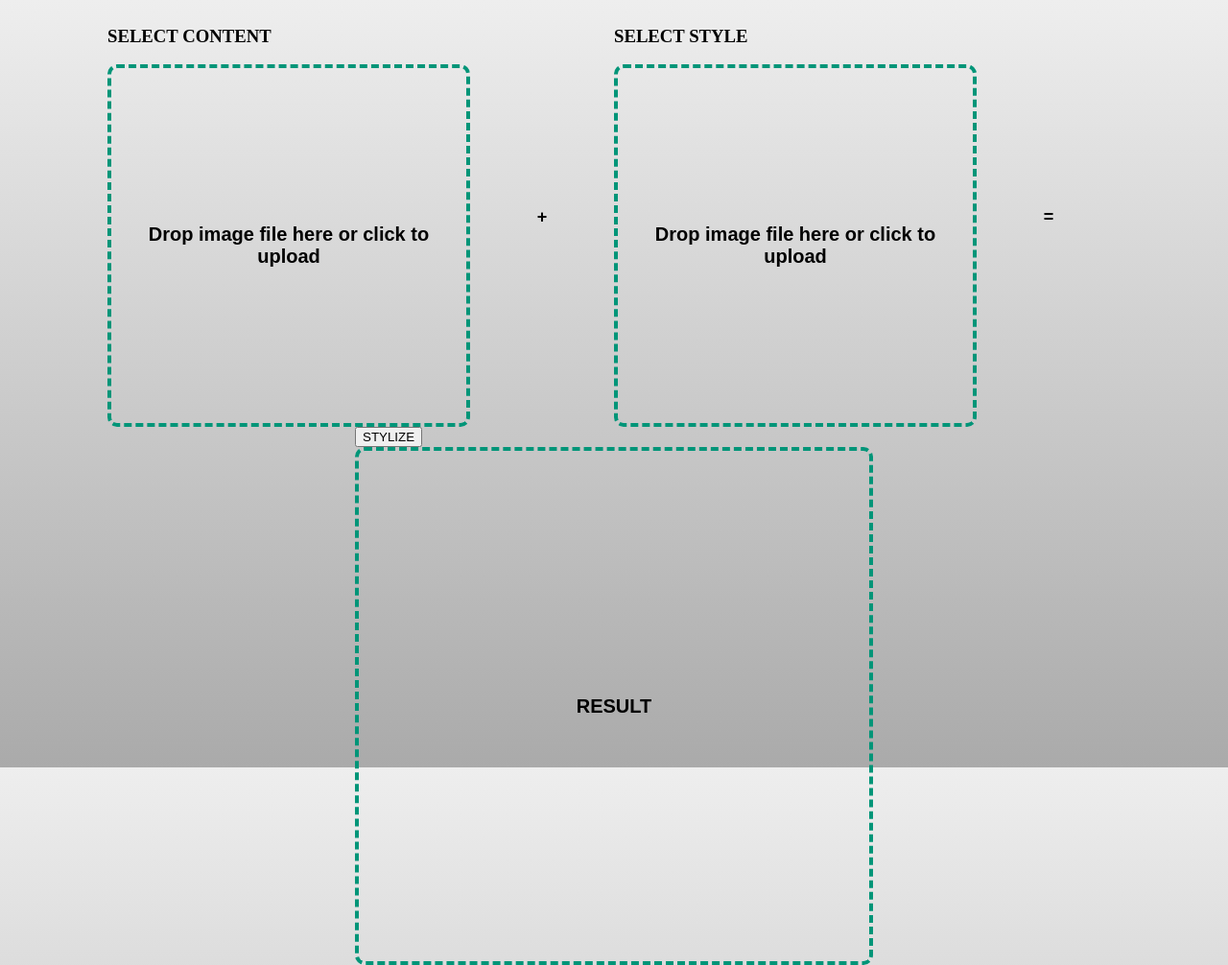
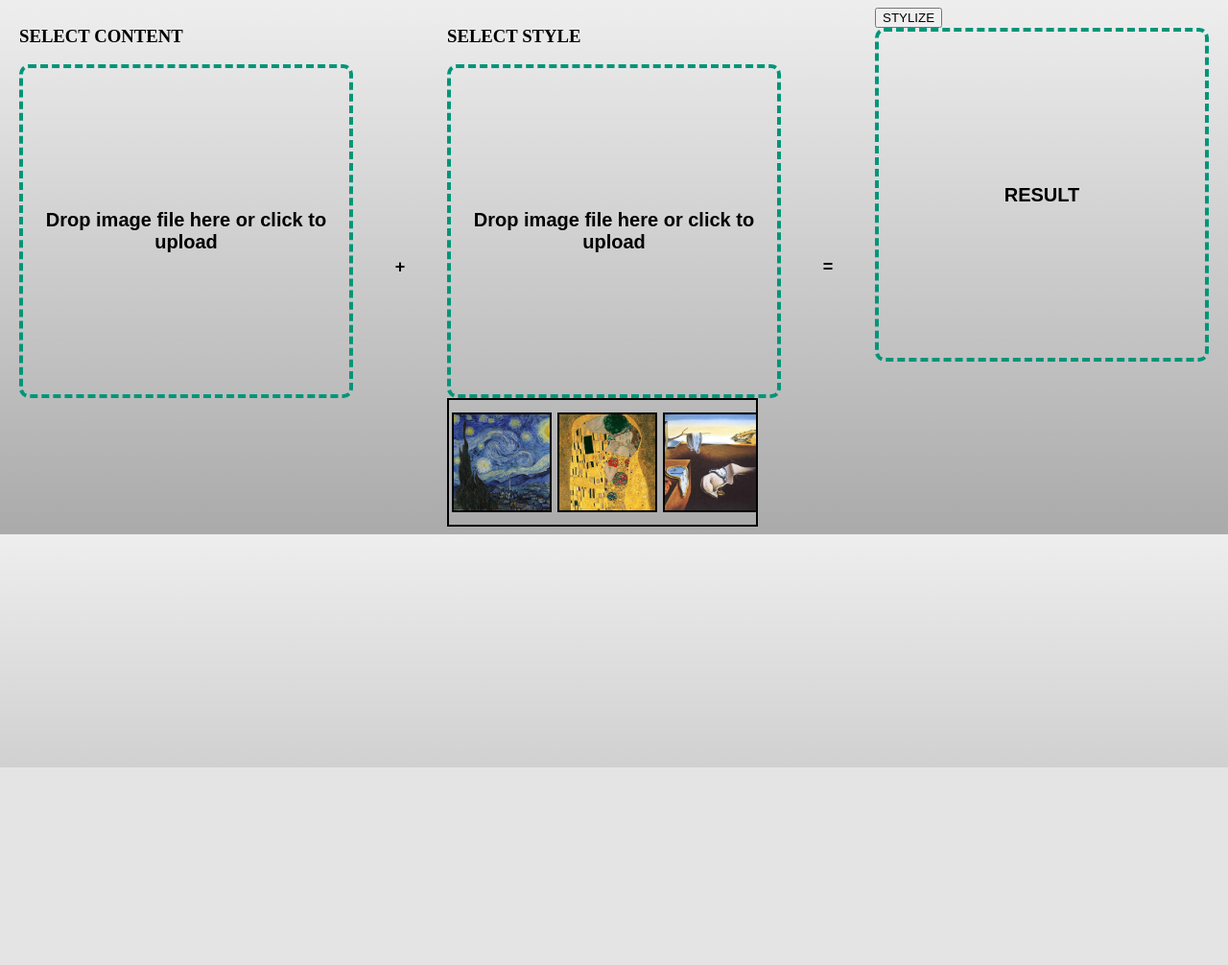
Before and after one commit to coryphoenixxx/style-transfer-app, a Python web app: template templates/main.html in a window 1280 px wide. Shown: the whole page at 96% size. After the commit the page ends 800 px from the top, so only its background shows below. Run offline with Jinja, Linux system fonts and the light colour scheme; the template is opened without the code that fills it, so the values that code supplies are empty.

Commit message:
*improve web part

```diff
--- a/app.py
+++ b/app.py
@@ -6,7 +6,6 @@
 
 import aiohttp_jinja2
 import jinja2
-from PIL import Image
 from aiogram import Bot, Dispatcher
 from aiogram.contrib.fsm_storage.memory import MemoryStorage
 from aiogram.dispatcher import FSMContext
@@ -123,15 +122,12 @@
     await state.reset_data()
     style_io = BytesIO()
     await msg.photo[-1].download(style_io)
-
     await msg.answer('I got it. Now wait...')
 
     stylized_img_obj = await eval_func(content_io, style_io)
-
     stylized_img_obj.seek(0)
 
     await msg.answer("<b>Your result:</b>")
-
     await msg.answer_photo(stylized_img_obj)
 
     await state.finish()
@@ -242,7 +238,7 @@
 
     runner = web.AppRunner(app)
     await runner.setup()
-    site = web.TCPSite(runner, "127.0.0.1", port=9000)
+    site = web.TCPSite(runner, "192.168.1.2")
     await bot.send_message(ADMIN_ID, 'Bot started. /start')
 
     tasks = [
--- a/images/style.css
+++ b/images/style.css
@@ -1,19 +1,21 @@
 html {
   background-image:linear-gradient(#eee, #aaa);
-  height:100%;
+  /*height:100%;*/
 }
 
 #main {
     display: flex;
-    align-items: center;
-    justify-content: center;
-    flex-wrap: wrap;
+    align-items: stretch;
+    justify-content: space-around;
+    flex-wrap: nowrap;
+    flex-direction: row;
 }
 
+
 .drop-zone {
-    /*max-width: 350px;*/
-    width: 350px;
-    height: 350px;
+    position: relative;
+    width: 25vw;
+    height: 25vw;
     display: flex;
     padding: 10px;
     align-items: center;
@@ -27,6 +29,7 @@
     border: 4px dashed #009578;
     border-radius: 10px;
 }
+
 
 .drop-zone--over {
     border-style: solid;
@@ -64,8 +67,8 @@
 .sign {
     display: flex;
     justify-content: center;
-    min-width: 150px;
-
+    align-items: center;
+    min-width: 50px;
 }
 
 .sign-text {
@@ -75,8 +78,8 @@
 }
 
 #stylized {
-    width: 512px;
-    height: 512px;
+    width: 25vw;
+    height: 25vw;
     display: flex;
     padding: 10px;
     align-items: center;
@@ -94,3 +97,45 @@
     background-position: center;
     position: relative;
 }
+
+#styles_container {
+    display: flex;
+    align-items: center;
+    justify-content: normal;
+    width: 25vw;
+    height: 130px;
+    border: 2px solid black;
+    position: relative;
+    overflow-x: scroll;
+}
+
+.style_box {
+    min-width: 100px;
+    min-height: 100px;
+    margin: 3px;
+    border: 2px solid black;
+    background-size: cover;
+    background-repeat: no-repeat;
+    background-position: center;
+}
+
+
+@media all and (max-width: 800px) {
+#main {
+    align-items: center;
+    flex-direction: column;
+}
+.drop-zone {
+    width: 40vw;
+    height: 40vw;
+}
+
+#stylized {
+    width: 40vw;
+    height: 40vw;
+}
+
+#styles_container {
+   width: 40vw;
+}
+}
--- a/templates/main.html
+++ b/templates/main.html
@@ -14,7 +14,7 @@
 
 <body>
     <div id="main">
-        <div>
+        <div class="element">
             <h3 id="sel_content">SELECT CONTENT</h3>
             <div class="drop-zone">
                 <span class="drop-zone__prompt">Drop image file here or click to upload</span>
@@ -26,11 +26,14 @@
             <h1 class="sign-text">+</h1>
         </div>
 
-        <div>
-            <h3 id="sel_style">SELECT STYLE</h3>
-            <div class="drop-zone">
+        <div class="element">
+            <h3>SELECT STYLE</h3>
+            <div class="drop-zone" id="sel_style">
                 <span class="drop-zone__prompt">Drop image file here or click to upload</span>
                 <input id="style" type="file" name="content" class="drop-zone__input" multiple>
+            </div>
+            <div id="styles_container">
+
             </div>
         </div>
 
@@ -38,8 +41,8 @@
             <h1 class="sign-text">=</h1>
         </div>
 
-        <div>
-            <button id="content_upload" type="submit" onclick="sendRequest()">STYLIZE</button>
+        <div class="element">
+            <button id="stylizeButton" type="submit" onclick="sendRequest()">STYLIZE</button>
             <div id="stylized">
                 <span class="drop-zone__prompt">RESULT</span>
             </div>
```
Also changed, not shown: images/script.js (+68 -57 lines), images/loader1.gif (added).
